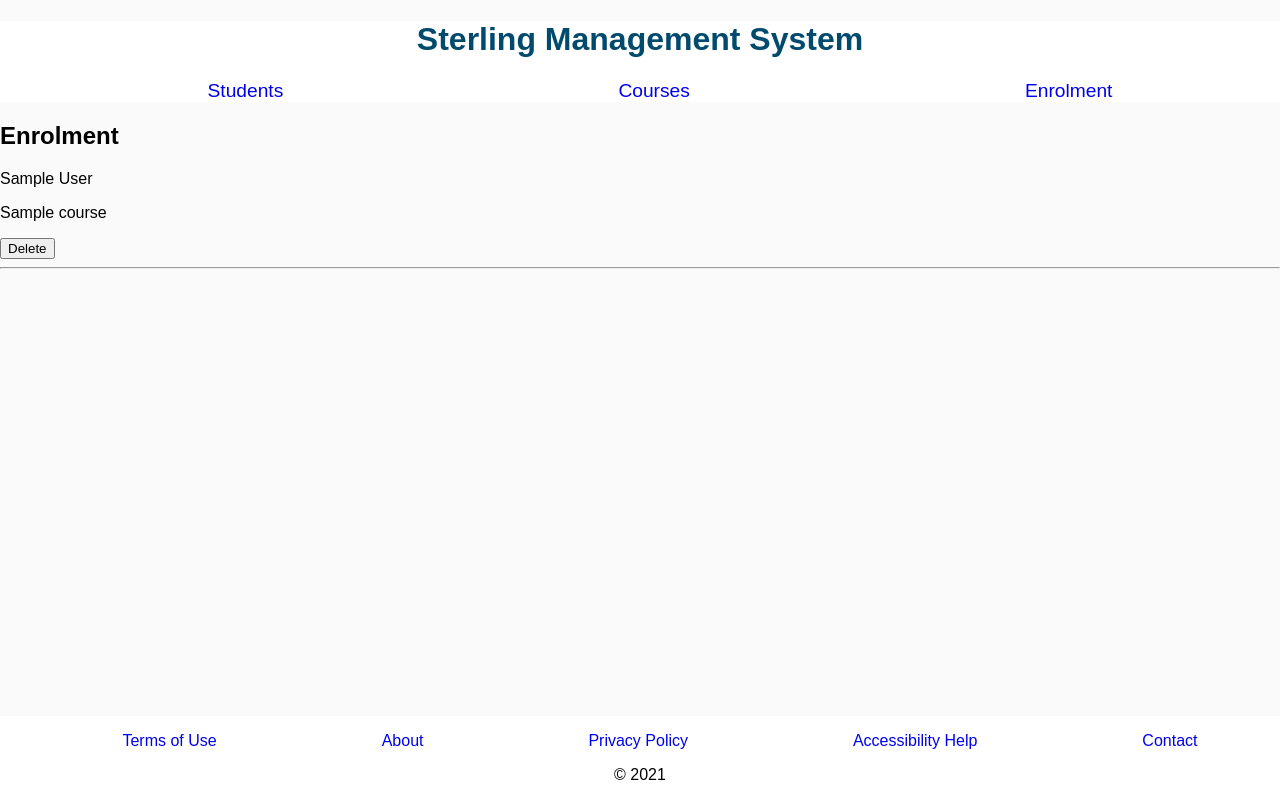
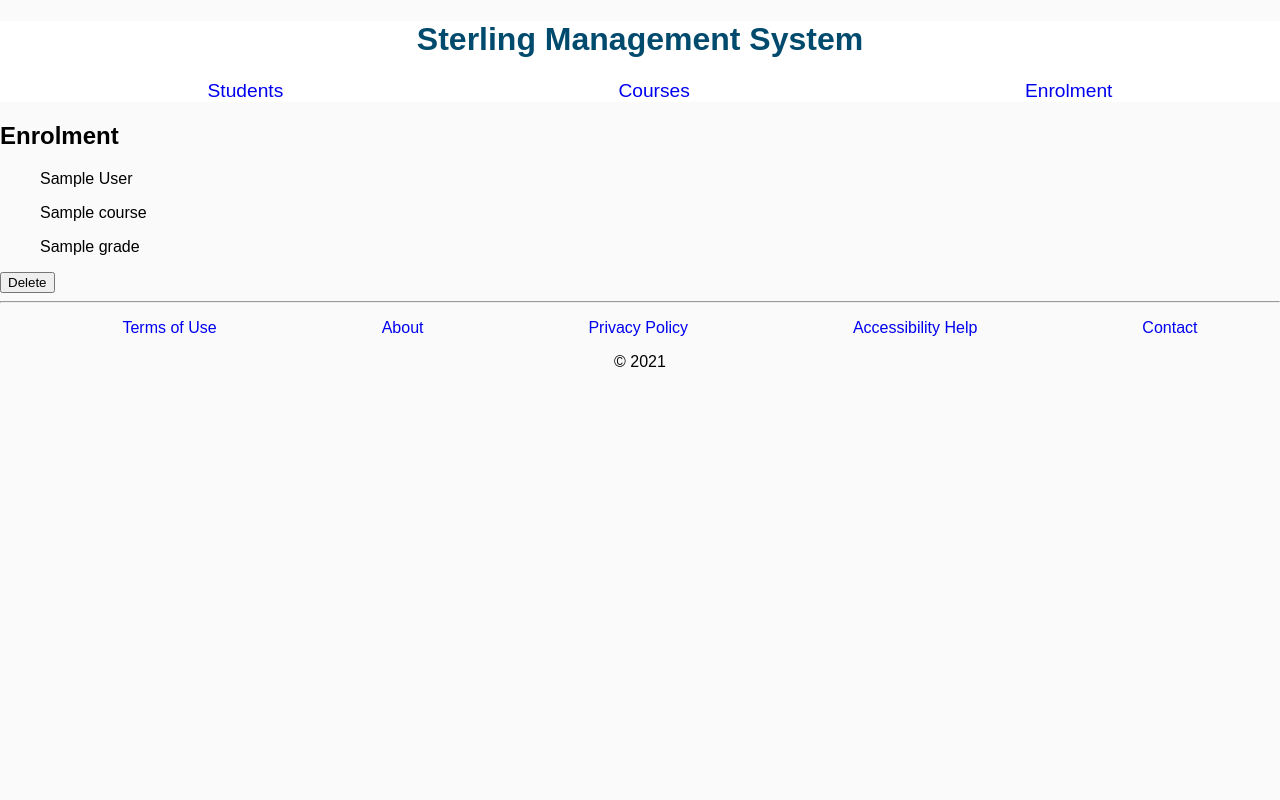
Before and after one commit to sarahclarke-skc/school_management_web_app, a Flask app: page /student_courses in a window 1280 px wide. Run offline with Flask 2, Linux system fonts and the light colour scheme; a database or web service that is not in the repository returns one stand-in record (values such as "Sample title"); some libraries are stand-ins or nearby versions.

Commit message:
grade added to student_courses index

```diff
--- a/school_start_point/controllers/student_courses_controller.py
+++ b/school_start_point/controllers/student_courses_controller.py
@@ -11,7 +11,8 @@ student_courses_blueprint = Blueprint("student_courses", __name__)
 @student_courses_blueprint.route("/student_courses")
 def student_course():
     student_courses = student_course_repository.select_all()
-    return render_template("student_courses/index.html", student_courses = student_courses )
+    students = student_course_repository.select_all()
+    return render_template("student_courses/index.html", student_courses = student_courses)
 
 #New
 @student_courses_blueprint.route("/student_courses/new")
--- a/school_start_point/static/css/style.css
+++ b/school_start_point/static/css/style.css
@@ -98,14 +98,14 @@ li {
 
 /* footer styling */
 
-.footer {
+/* .footer {
     background-color: white;
     bottom: 0;
     flex-direction: row;
     justify-content: space-around;
-    position: fixed;
+    position: absolute;
     width: 100%;
-}
+} */
 
 .links {
     display: flex;
--- a/school_start_point/templates/student_courses/index.html
+++ b/school_start_point/templates/student_courses/index.html
@@ -4,10 +4,19 @@
 <h2>Enrolment</h2>
 
 {% for student_course in student_courses %}
-   <p>
+   <ul>
        {{student_course.student.first_name}}  {{student_course.student.last_name}}
-   </p>
-   <p>{{student_course.course.name}} </p>
+    </ul>
+    <ul>
+   {{student_course.course.name}}
+    </ul>
+    <ul>
+        {% if student_course.grade != None %}
+            {{student_course.grade}}
+        {% else %}
+             Not yet graded
+        {% endif %}
+    </ul>
 
 <div class="buttons">
 
```
